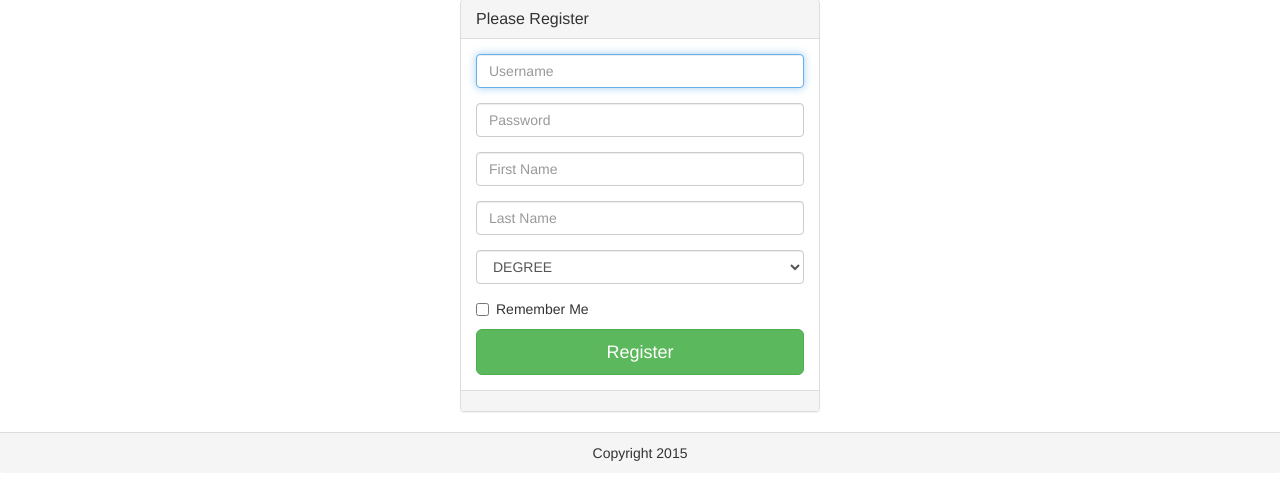
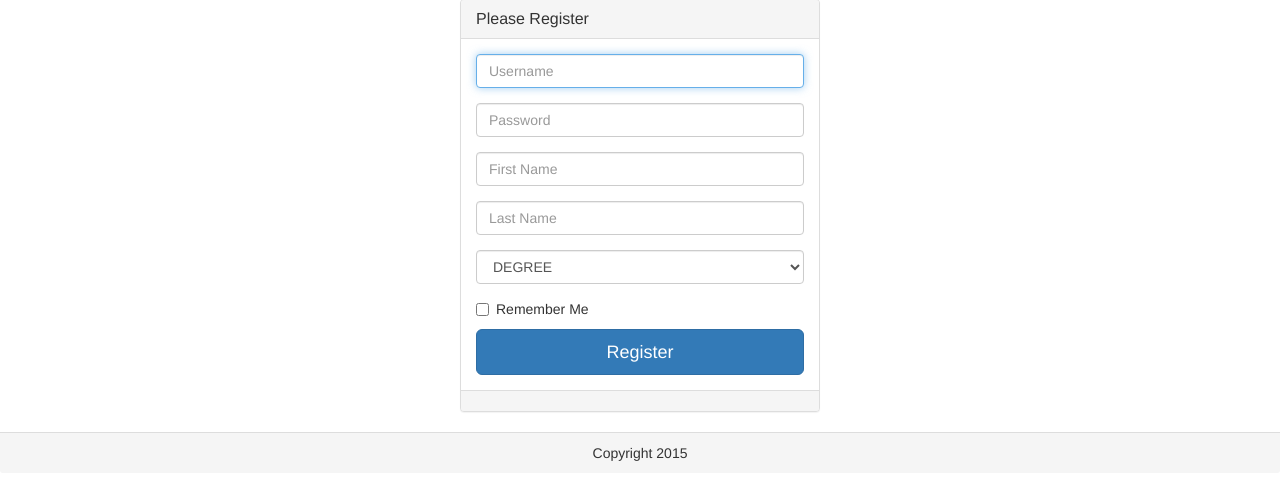
Before and after one commit to UBFlowin/feckless_barnacle, a Flask app: page /register in a window 1280 px wide. Shown: the part 122-622 px from the top of the page. Run offline with Flask 2, Linux system fonts and the light colour scheme; parts of the project's set-up code (start-up, migrations or seed data) failed here and were passed over; some libraries are stand-ins or nearby versions.

Commit message:
Change to register button

```diff
--- a/templates/register.html
+++ b/templates/register.html
@@ -47,7 +47,7 @@
                                     </label>
                                 </div>
                                 <!-- Change this to a button or input when using this as a form -->
-                                <input type="submit" class="btn btn-lg btn-success btn-block" value ="Register"/>
+                                <input type="submit" class="btn btn-lg btn-primary btn-block" value ="Register"/>
                             </fieldset>
                         </form>
                     </div>
```
